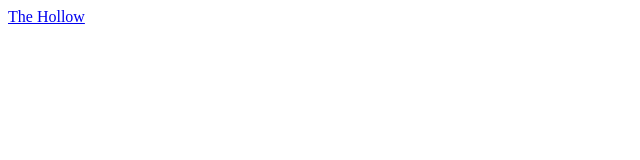
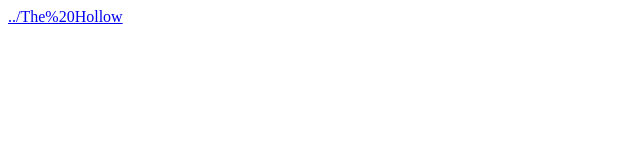
Before and after one commit to u2302163515-droid/Display, a plain HTML site: page index.html in a window 1280 px wide. Shown: the full height of the page, 0-640 px from the left. Drawn offline with Linux system fonts and the light colour scheme.

Commit message:
Update index.html

```diff
--- a/index.html
+++ b/index.html
@@ -1 +1 @@
-<a href="/the-hollow.html">The Hollow</a>
+<a href="/the-hollow.html">../The%20Hollow</a>
```
